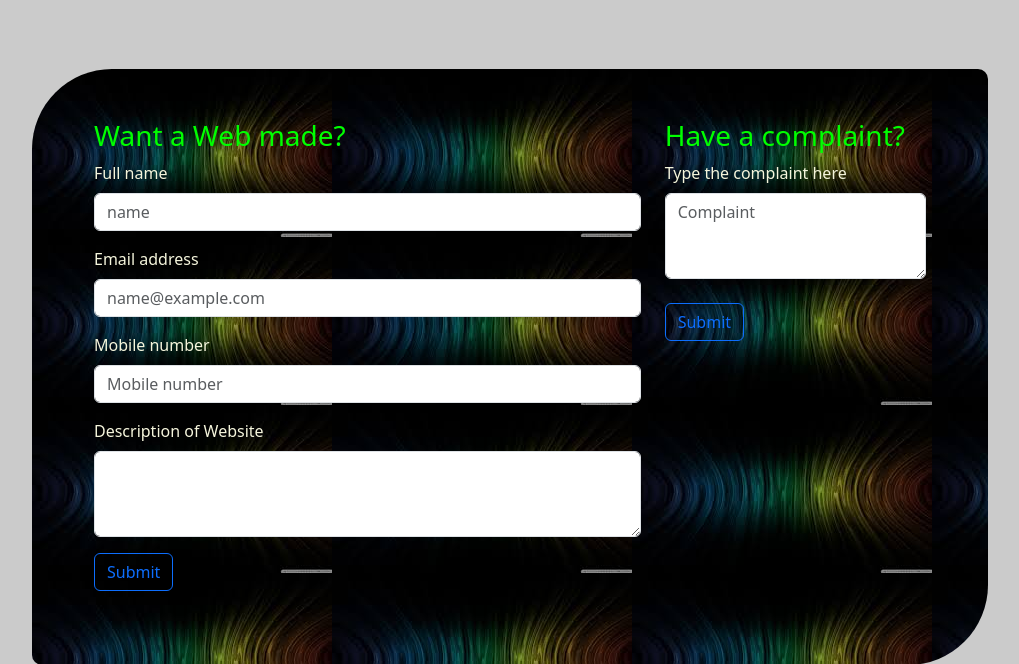
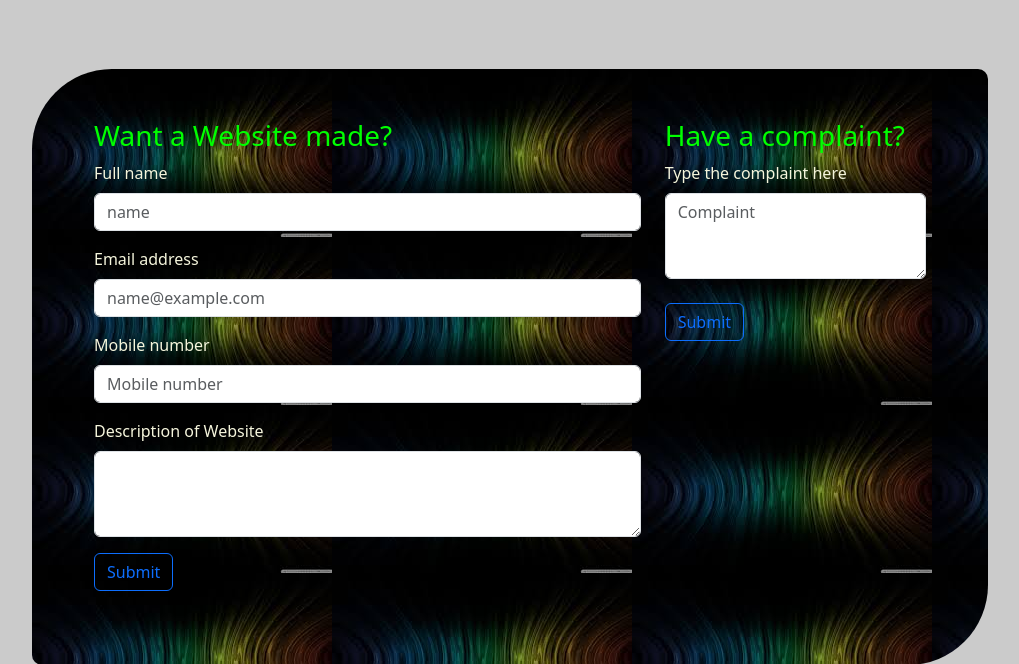
Before and after one commit to dcccalvin/portfolio, a Django app: page / in a window 1280 px wide. Shown: the part 1337-2001 px from the top of the page, without its empty margins (130-1149 px from the left). Run offline with Django 4.2, Linux system fonts and the light colour scheme.

Commit message:
spelling checks

```diff
--- a/portfolio/portfolioapp/templates/portfoli.html
+++ b/portfolio/portfolioapp/templates/portfoli.html
@@ -96,7 +96,7 @@
        <div class="container">
        <div class="row" style="padding: 50px">
            <div class="col-md-8" >
-               <h3 style="color: lime">Want a Web made?</h3>
+               <h3 style="color: lime">Want a Website made?</h3>
                <div class="mb-3" >
   <label for="exampleFormControlInput1" class="form-label">Full name</label>
   <input type="email" class="form-control" id="exampleFormControlInput1" placeholder="name">
```
